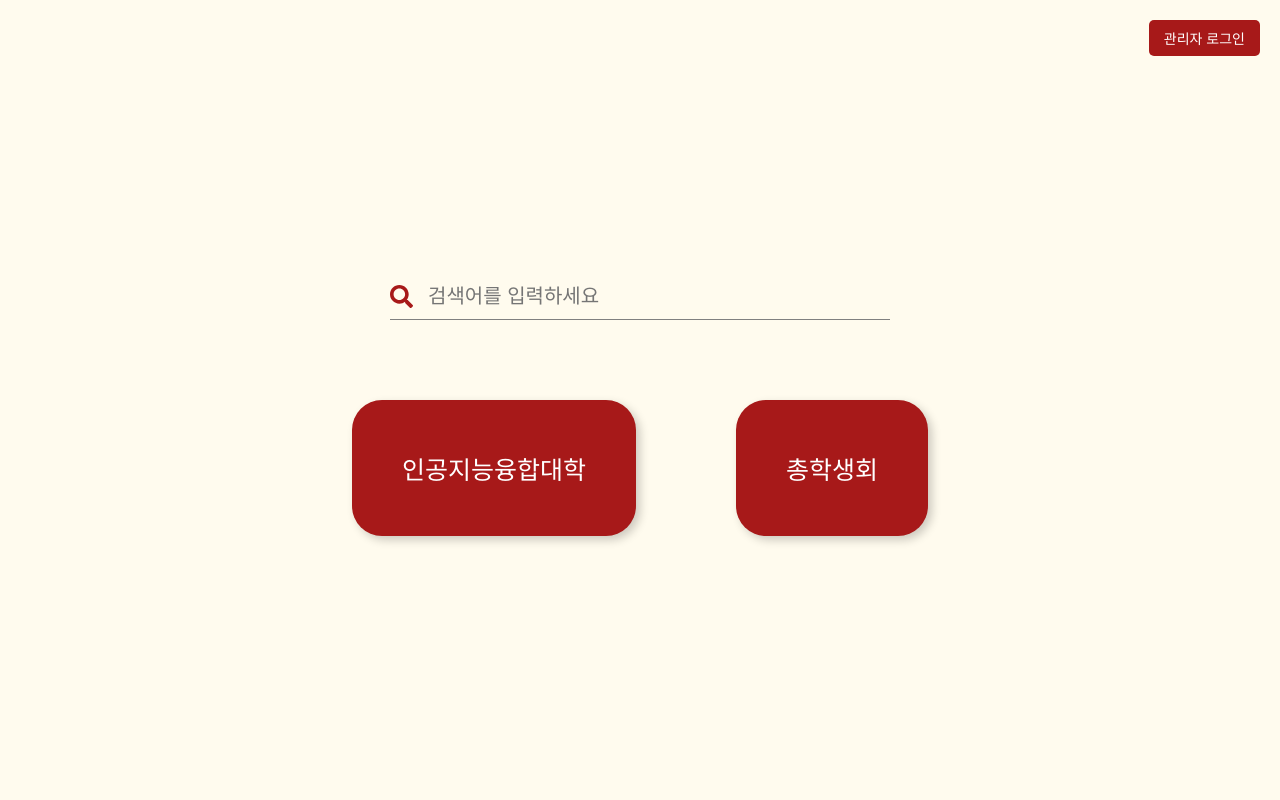
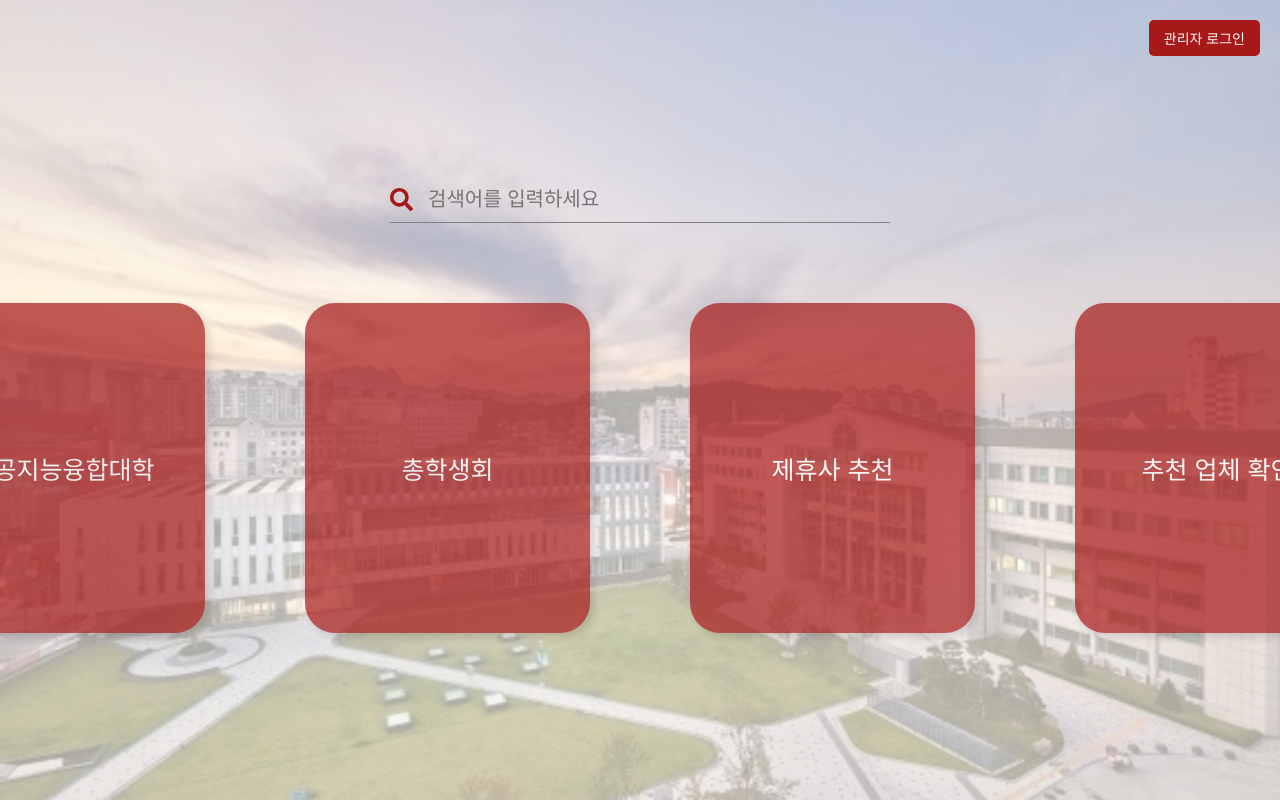
Before and after one commit to godmsqls/KWU_TE, a React (Vite) app: page / in a window 1280 px wide. Built offline with nearby package versions, Linux system fonts and the light colour scheme.

Commit message:
add background img

```diff
--- a/src/App.css
+++ b/src/App.css
@@ -7,6 +7,23 @@
   align-items: center;
   justify-content: center;
   background-color: rgb(255, 251, 238);
+  position: relative;
+  z-index: 1;
+  overflow: hidden;
+}
+
+.app_background::before {
+  content: "";
+  position: absolute;
+  top: 0;
+  left: 0;
+  width: 100%;
+  height: 100%;
+  background-image: url('./assets/광운대학교_캠퍼스.jpeg');
+  background-size: cover;
+  background-position: center;
+  opacity: 0.35;
+  z-index: -1;
 }
 
 /* 관리자 로그인 버튼 */
@@ -51,7 +68,7 @@
 .searchInput {
   border: none;
   outline: none;
-  background-color: rgb(255, 251, 238);
+  background: none;
   padding-left: 10px;
   font-weight: 400;
   font-size: 20px;
@@ -77,10 +94,13 @@
   cursor: pointer;
   box-shadow: 4px 4px 10px rgba(0, 0, 0, 0.2);
   font-weight: 600;
+  opacity: 0.7;
+  width: 285px;height: 330px;
 }
 
 .button:hover {
   background-color: #ad2c2c;
+  opacity: 0.9;
 }
 
 /*로그인 모달창*/
--- a/src/App.jsx
+++ b/src/App.jsx
@@ -14,7 +14,8 @@ function App() {
 
   return (
     <div>
-      <div className="container">
+      <div className="container app_background">
+
       {/* 관리자 로그인 버튼 */}
       <div className="loginWrap">
         <button className="login" onClick={()=>setIsOpen(true)}>관리자 로그인</button>
@@ -36,6 +37,8 @@ function App() {
       <div className="btWrap">
         <button className="button" onClick={()=>navigate('/addPage')}>인공지능융합대학</button>
         <button className="button" onClick={()=>navigate('/detailPage')}>총학생회</button>
+        <button className="button" onClick={()=>navigate('/')}>제휴사 추천</button>
+        <button className="button" onClick={()=>navigate('/')}>추천 업체 확인</button>
       </div>
 
       </div>
--- a/src/components/ReviewModal.jsx
+++ b/src/components/ReviewModal.jsx
@@ -11,7 +11,7 @@ export default function ReviewModal({onClose}){
                 </div>
             </div>
 
-            <div>제휴 업체 리뷰</div>
+            <div className="review_text">제휴 업체 리뷰</div>
         </div>
     );
 }
```
Also changed, not shown: src/assets/광운대학교_캠퍼스.jpeg (added).
